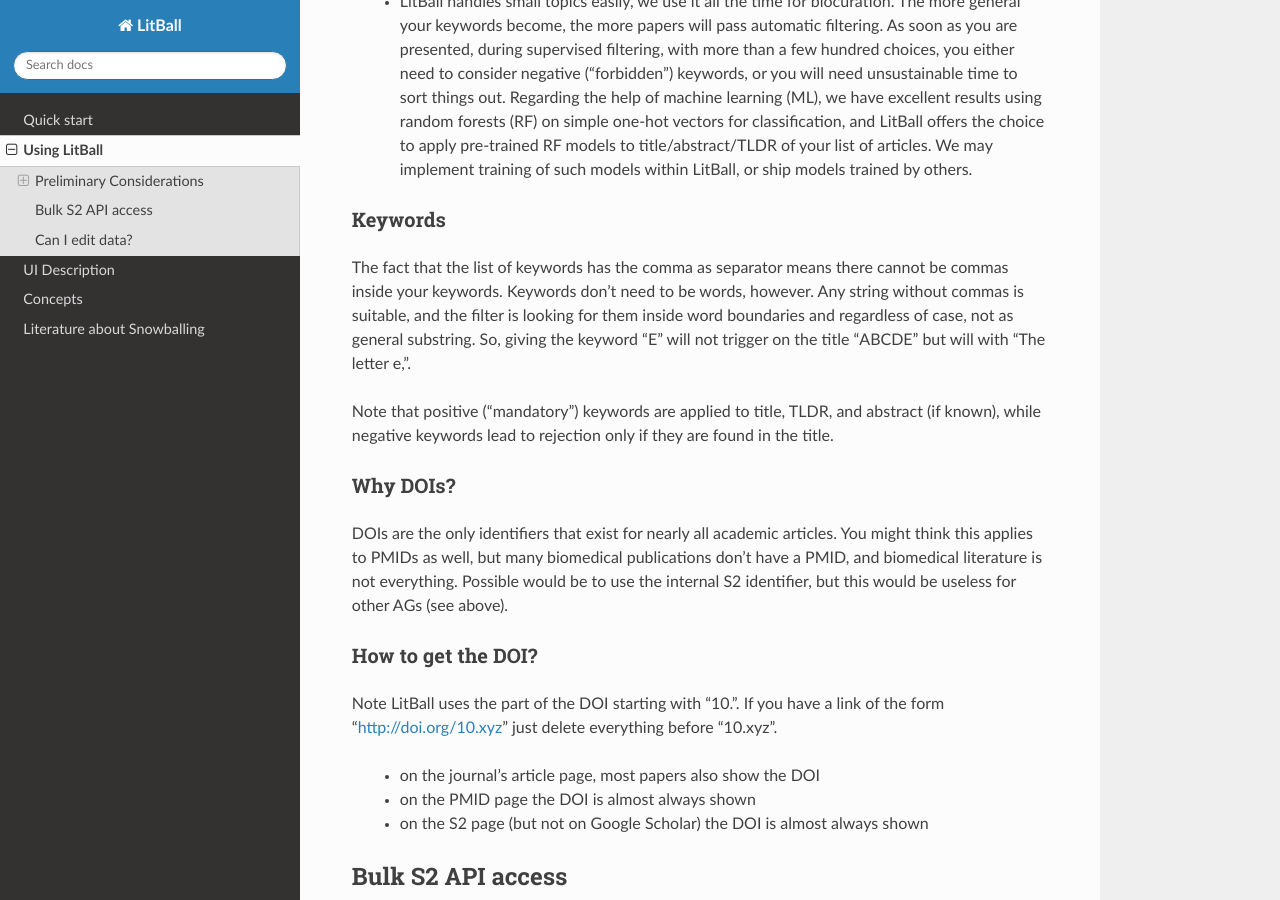
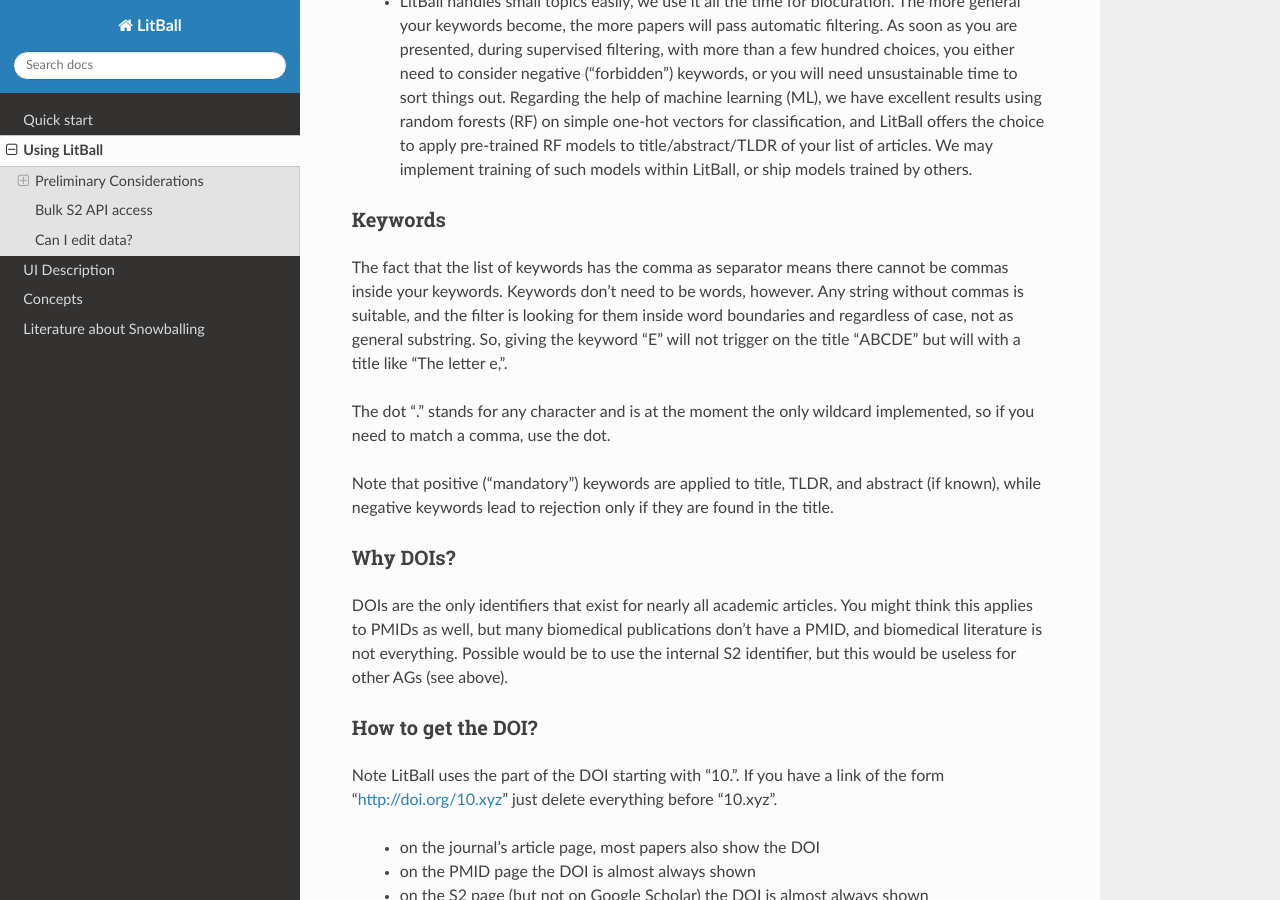
Before and after one commit to rwst/LitBall, a Sphinx documentation site: the page built from doc/using.rst, in a window 1280 px wide and 900 px high, scrolled down 564 px. Built offline with Sphinx 7.4.7 and the Read the Docs theme 2.0.0, drawn with Linux system fonts in a browser that asks for light colours.

Commit message:
dot as keyword wildcard

```diff
--- a/doc/using.rst
+++ b/doc/using.rst
@@ -16,7 +16,9 @@
 ^^^^^^^^
 The fact that the list of keywords has the comma as separator means there cannot be commas inside your keywords. Keywords don't need to be words, however.
 Any string without commas is suitable, and the filter is looking for them inside word boundaries and regardless of case, not as general substring. So, giving the keyword "E" will
-not trigger on the title "ABCDE" but will with "The letter e,".
+not trigger on the title "ABCDE" but will with a title like "The letter e,".
+
+The dot "." stands for any character and is at the moment the only wildcard implemented, so if you need to match a comma, use the dot.
 
 Note that positive ("mandatory") keywords are applied to title, TLDR, and abstract (if known), while negative keywords lead to rejection only if they are found
 in the title.
```
Also changed, not shown: 1 other file.
